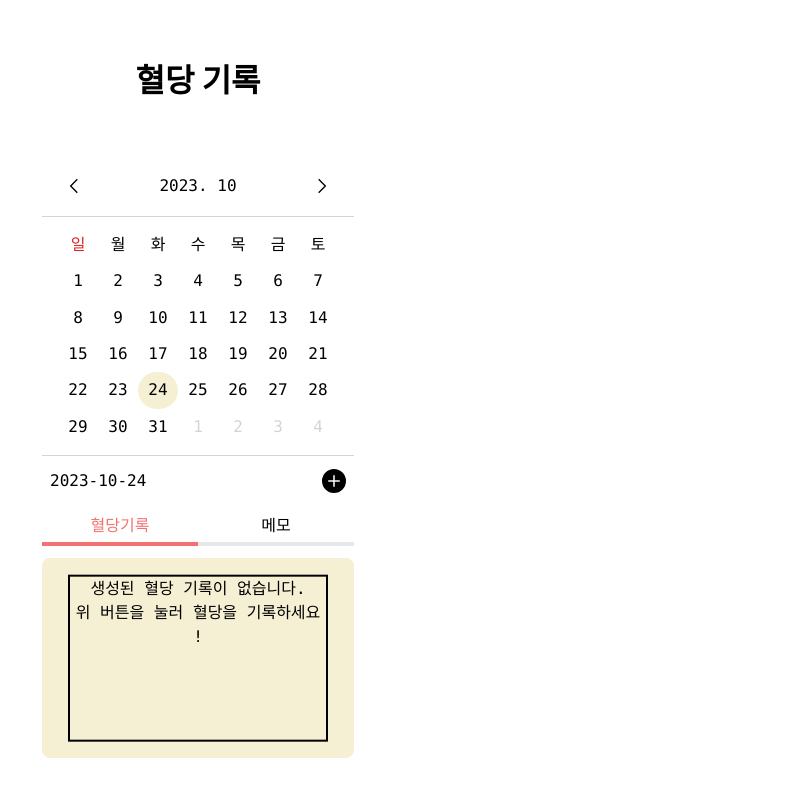
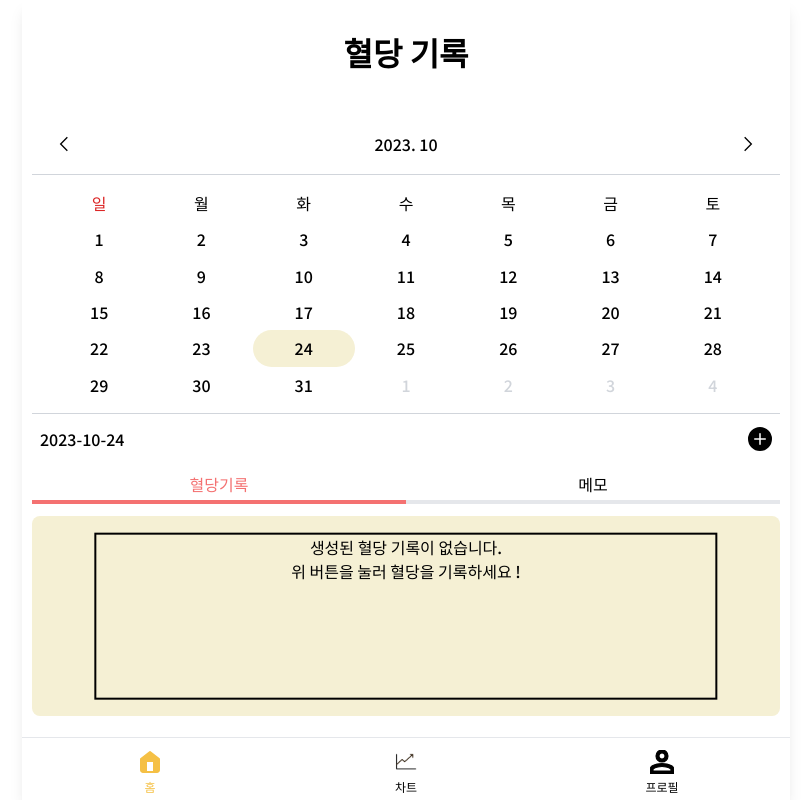
Before and after one commit to BloodSugarManagement/BloodSugar, a Next.js app: page /record in a window 1280 px wide. Shown: the whole page, without its empty margins (234-1045 px from the left). Built offline with nearby package versions, Linux system fonts and the light colour scheme.

Commit message:
<design> : 캘린더overflow 스크롤 적용, 전체 레이아웃 그림자효과, 타이틀 컴포넌트 css수정

```diff
--- a/app/components/Calendar/MonthlyCalender.tsx
+++ b/app/components/Calendar/MonthlyCalender.tsx
@@ -93,7 +93,7 @@ export default function MonthlyCalender() {
   };
 
   return (
-    <div className="bg-white p-2.5 font-mono">
+    <div className="bg-white p-2.5">
       <section className="h-[300px]">
         <nav className="flex items-center justify-between py-2.5 px-6 h-1/5">
           <button onClick={movePrevMonth}>
--- a/app/components/NavLayout.tsx
+++ b/app/components/NavLayout.tsx
@@ -4,7 +4,7 @@ import NavBar from "./NavBar";
 export default function NavLayout({ children }: { children: React.ReactNode }) {
   return (
     <div className="w-full h-full flex flex-col">
-      <section className="w-full h-full">{children}</section>
+      <section className="w-full h-full overflow-auto">{children}</section>
       <NavBar />
     </div>
   );
--- a/app/components/Titletxt.tsx
+++ b/app/components/Titletxt.tsx
@@ -1,14 +1,10 @@
 interface TitleTxtProps {
   titleTxt: string;
-  center?: "text-center" | null;
 }
 
-export default function TitleTxt({
-  titleTxt,
-  center = "text-center",
-}: TitleTxtProps) {
+export default function TitleTxt({ titleTxt }: TitleTxtProps) {
   return (
-    <h1 className={`mt-12 mb-12 text-xl font-extrabold ${center}`}>
+    <h1 className={`mt-8 mb-8 text-xl font-extrabold text-center`}>
       {titleTxt}
     </h1>
   );
--- a/app/layout.tsx
+++ b/app/layout.tsx
@@ -21,7 +21,9 @@ export default function RootLayout({
     <html>
       <body className={`w-screen h-screen ${fonts.className}`}>
         <main className="w-full h-full flex justify-center">
-          <div className="w-full h-full max-w-screen-md">{children}</div>
+          <div className="w-full h-full max-w-screen-md shadow-lg gray-500/50">
+            {children}
+          </div>
         </main>
       </body>
     </html>
--- a/app/record/page.tsx
+++ b/app/record/page.tsx
@@ -1,12 +1,14 @@
 import MonthlyCalender from "../components/Calendar/MonthlyCalender";
+import NavLayout from "../components/NavLayout";
 import Titletxt from "../components/Titletxt";
 
 export default function Record() {
   return (
-    // w88-352px, 22rem
-    <div className="w-88 h-fit p-2.5 flex flex-col">
+    <NavLayout>
+      {/*<div className="w-88 h-fit p-2.5 flex flex-col">*/}
       <Titletxt titleTxt="혈당 기록" />
       <MonthlyCalender />
-    </div>
+      {/*</div>*/}
+    </NavLayout>
   );
 }
```
